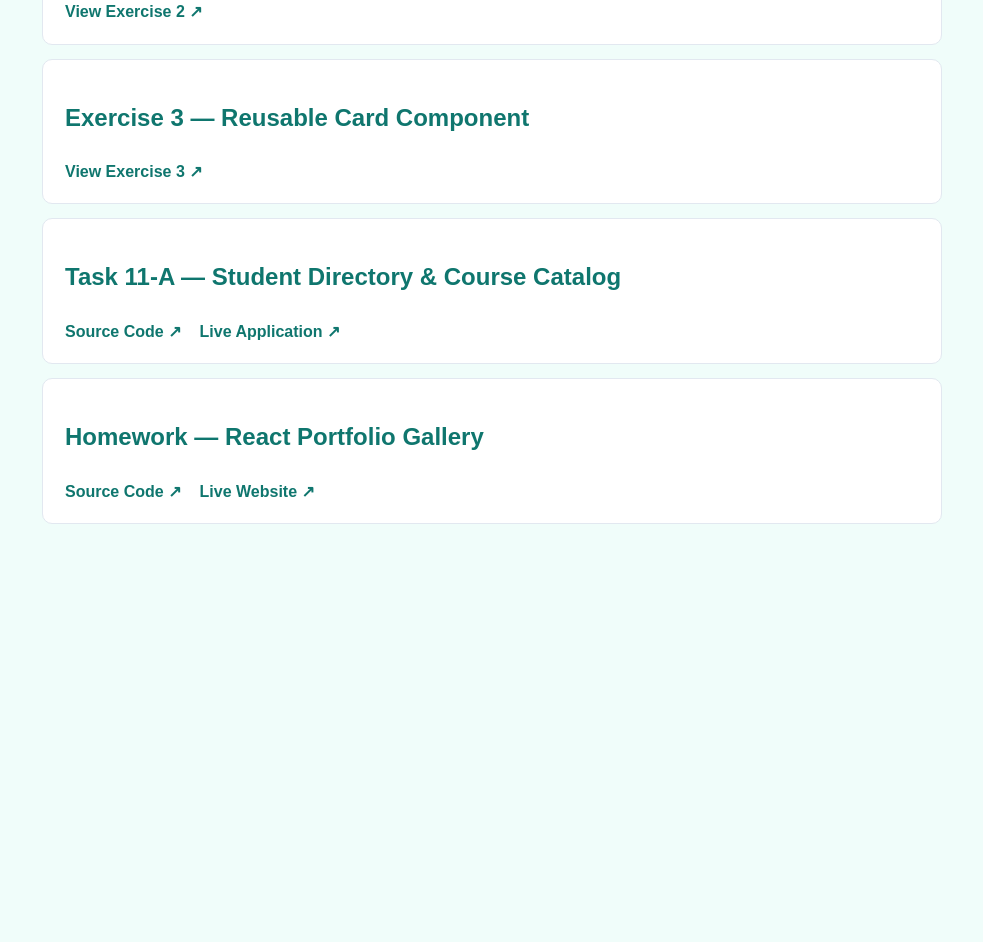
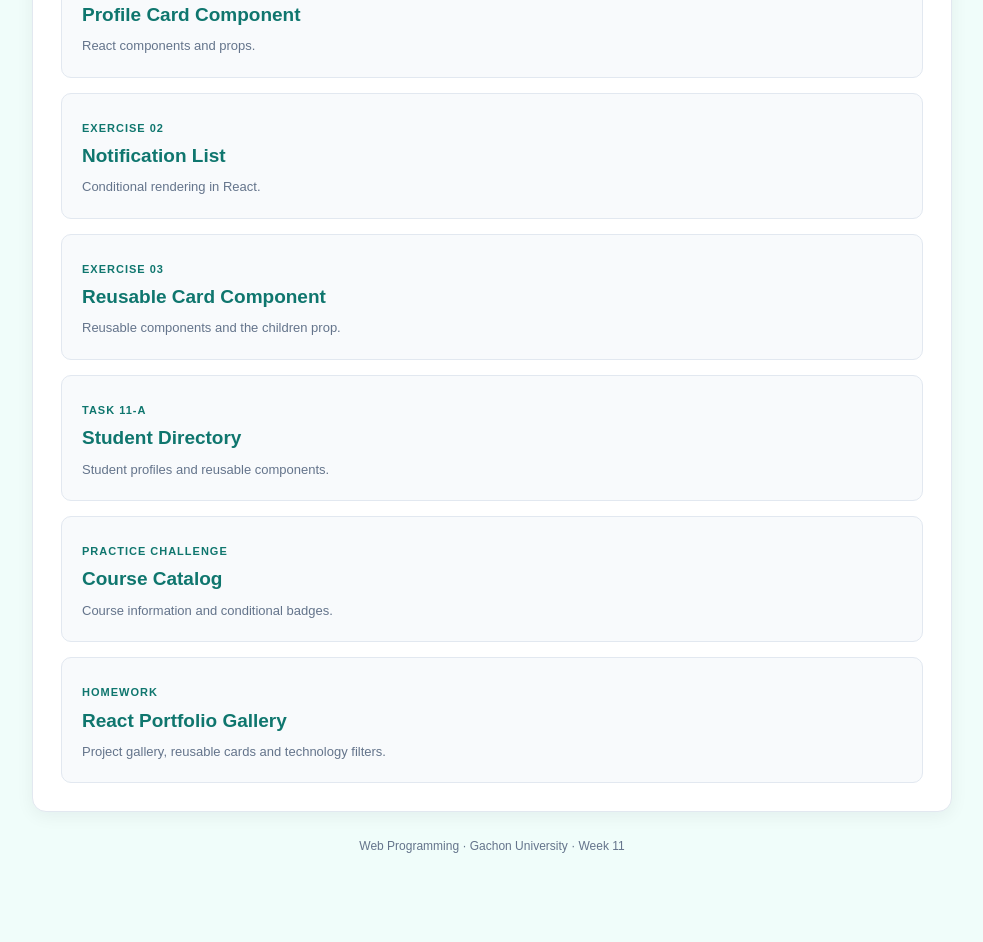
Before and after one commit to ERDENETSOGT-DELGERBAT/Web-Programming, a plain HTML site: page Week 11/index.html in a window 1280 px wide. Shown: the part 456-1398 px from the top of the page, without its empty margins (148-1131 px from the left). Before the commit the page ends 1054 px from the top, so only its background shows below. Drawn offline with Linux system fonts and the light colour scheme.

Commit message:
Update index.html

```diff
--- a/Week 11/index.html
+++ b/Week 11/index.html
@@ -4,87 +4,213 @@
 <head>
   <meta charset="UTF-8">
   <meta name="viewport" content="width=device-width, initial-scale=1.0">
-  <title>Week 11 - React Components & Props</title>
+  <meta name="color-scheme" content="light dark">
+  <title>Week 11 | Web Programming</title>
+
   <style>
+    :root {
+      --page-bg: #f0fdfa;
+      --card-bg: #ffffff;
+      --inner-bg: #f8fafc;
+      --text: #1e293b;
+      --muted: #64748b;
+      --heading: #0f766e;
+      --accent: #0f766e;
+      --border: #e2e8f0;
+      --shadow: 0 4px 18px rgba(15, 23, 42, .06);
+    }
+
+    body.dark-mode {
+      --page-bg: #0f172a;
+      --card-bg: #1e293b;
+      --inner-bg: #263449;
+      --text: #e2e8f0;
+      --muted: #a3b3c7;
+      --heading: #5eead4;
+      --accent: #2dd4bf;
+      --border: #334155;
+    }
+
+    * {
+      box-sizing: border-box;
+    }
+
     body {
+      margin: 0;
+      background: var(--page-bg);
+      color: var(--text);
       font-family: Arial, Helvetica, sans-serif;
-      max-width: 900px;
+      line-height: 1.65;
+    }
+
+    .container {
+      max-width: 960px;
       margin: 40px auto;
       padding: 20px;
-      background: #f0fdfa;
-      color: #1e293b;
-      line-height: 1.7;
     }
 
-    h1, h2 { color: #0f766e; }
-
-    .item {
-      padding: 18px 22px;
-      margin: 14px 0;
-      background: white;
-      border: 1px solid #e2e8f0;
-      border-radius: 10px;
+    header, .assignments {
+      background: var(--card-bg);
+      border: 1px solid var(--border);
+      border-radius: 14px;
+      box-shadow: var(--shadow);
     }
 
-    a {
-      color: #0f766e;
+    header {
+      padding: 35px;
+      margin-bottom: 25px;
+    }
+
+    h1, h2 {
+      color: var(--heading);
+    }
+
+    h1 {
+      margin-top: 0;
+      font-size: 2rem;
+    }
+
+    header p, .assignment p {
+      color: var(--muted);
+    }
+
+    .back-link {
+      display: inline-block;
+      margin-bottom: 20px;
+      color: var(--accent);
       font-weight: bold;
       text-decoration: none;
     }
 
-    a:hover { text-decoration: underline; }
-
-    .links {
-      display: flex;
-      flex-wrap: wrap;
-      gap: 18px;
+    .assignments {
+      padding: 28px;
     }
 
-    p { color: #64748b; font-size: 14px; }
+    .assignment {
+      padding: 20px;
+      margin-top: 15px;
+      border: 1px solid var(--border);
+      border-radius: 10px;
+      background: var(--inner-bg);
+    }
+
+    .assignment:first-of-type {
+      margin-top: 0;
+    }
+
+    .assignment h2 {
+      margin: 0 0 5px;
+      font-size: 19px;
+    }
+
+    .assignment p {
+      margin: 0;
+      font-size: 13px;
+    }
+
+    .assignment a {
+      display: block;
+      text-decoration: none;
+    }
+
+    .assignment a:hover h2 {
+      text-decoration: underline;
+    }
+
+    .type {
+      color: var(--accent);
+      font-size: 11px;
+      font-weight: bold;
+      letter-spacing: 1px;
+    }
+
+    footer {
+      padding: 25px;
+      color: var(--muted);
+      text-align: center;
+      font-size: 12px;
+    }
+
+    @media (max-width: 650px) {
+      .container {
+        margin: 15px auto;
+        padding: 14px;
+      }
+
+      header, .assignments {
+        padding: 20px;
+      }
+    }
   </style>
 </head>
+
 <body>
+  <main class="container">
 
-  <p><a href="../index.html">← Back to Web Programming</a></p>
+    <a class="back-link" href="../index.html">← Web Programming</a>
 
+    <header>
+      <p>GACHON UNIVERSITY · WEB PROGRAMMING</p>
       <h1>Week 11 — React Components & Props</h1>
+      <p>Exercises, practical tasks and homework.</p>
+    </header>
 
-  <div class="item">
-    <h2>Exercise 1 — Profile Card Component</h2>
-    <div class="links">
-      <a href="https://github.com/ERDENETSOGT-DELGERBAT/task11/blob/main/src/ProfileCard.jsx" target="_blank">View Exercise 1 ↗</a>
-    </div>
+    <section class="assignments">
+
+      <div class="assignment">
+        <a href="task1.html">
+          <span class="type">EXERCISE 01</span>
+          <h2>Profile Card Component</h2>
+          <p>React components and props.</p>
+        </a>
       </div>
 
-  <div class="item">
-    <h2>Exercise 2 — Notification List</h2>
-    <div class="links">
-      <a href="https://github.com/ERDENETSOGT-DELGERBAT/task11/blob/main/src/NotificationList.jsx" target="_blank">View Exercise 2 ↗</a>
-    </div>
+      <div class="assignment">
+        <a href="task2.html">
+          <span class="type">EXERCISE 02</span>
+          <h2>Notification List</h2>
+          <p>Conditional rendering in React.</p>
+        </a>
       </div>
 
-  <div class="item">
-    <h2>Exercise 3 — Reusable Card Component</h2>
-    <div class="links">
-      <a href="https://github.com/ERDENETSOGT-DELGERBAT/task11/blob/main/src/Card.jsx" target="_blank">View Exercise 3 ↗</a>
-    </div>
+      <div class="assignment">
+        <a href="task3.html">
+          <span class="type">EXERCISE 03</span>
+          <h2>Reusable Card Component</h2>
+          <p>Reusable components and the children prop.</p>
+        </a>
       </div>
 
-  <div class="item">
-    <h2>Task 11-A — Student Directory & Course Catalog</h2>
-    <div class="links">
-      <a href="https://github.com/ERDENETSOGT-DELGERBAT/task11" target="_blank">Source Code ↗</a>
-      <a href="https://erdenetsogt-delgerbat.github.io/task11/" target="_blank">Live Application ↗</a>
-    </div>
+      <div class="assignment">
+        <a href="student-directory.html">
+          <span class="type">TASK 11-A</span>
+          <h2>Student Directory</h2>
+          <p>Student profiles and reusable components.</p>
+        </a>
       </div>
 
-  <div class="item">
-    <h2>Homework — React Portfolio Gallery</h2>
-    <div class="links">
-      <a href="https://github.com/ERDENETSOGT-DELGERBAT/portfolio" target="_blank">Source Code ↗</a>
-      <a href="https://erdenetsogt-delgerbat.github.io/portfolio/" target="_blank">Live Website ↗</a>
-    </div>
+      <div class="assignment">
+        <a href="course-catalog.html">
+          <span class="type">PRACTICE CHALLENGE</span>
+          <h2>Course Catalog</h2>
+          <p>Course information and conditional badges.</p>
+        </a>
       </div>
 
+      <div class="assignment">
+        <a href="homework.html">
+          <span class="type">HOMEWORK</span>
+          <h2>React Portfolio Gallery</h2>
+          <p>Project gallery, reusable cards and technology filters.</p>
+        </a>
+      </div>
+
+    </section>
+
+    <footer>
+      Web Programming · Gachon University · Week 11
+    </footer>
+
+  </main>
 </body>
 </html>
```
Lines whose indentation alone changed are shown as unchanged.
